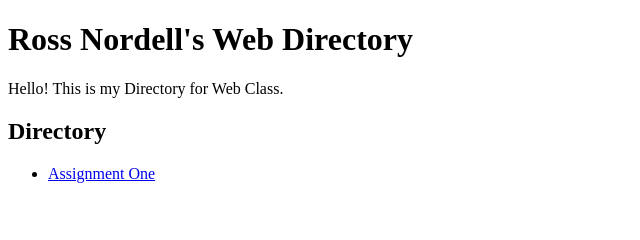
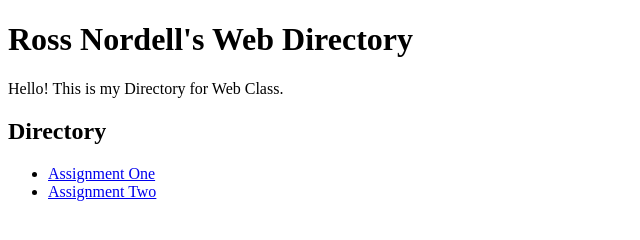
Before and after one commit to rossnordell-nscc/web-1, a plain HTML site: page index.html in a window 1280 px wide. Shown: the whole page, without its empty margins (0-640 px from the left). Drawn offline with Linux system fonts and the light colour scheme.

Commit message:
Add files via upload

```diff
--- a/index.html
+++ b/index.html
@@ -10,6 +10,7 @@
         <h2>Directory</h2>
         <ul>
             <li><a href="assignment-one/index.html">Assignment One</a></li>
+            <li><a href="assignment-two/index.html">Assignment Two</a></li>
         </ul>
     </body>
 </html>
```
